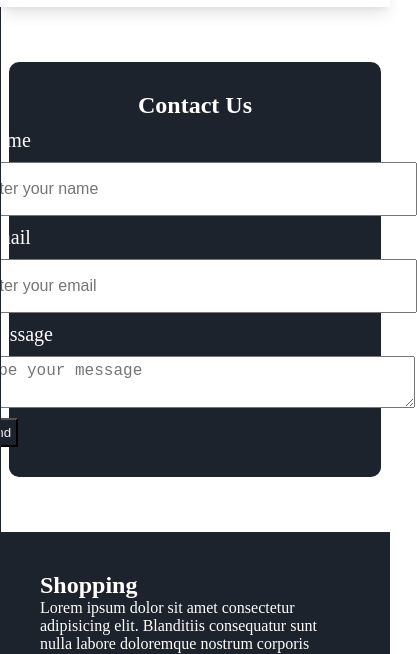
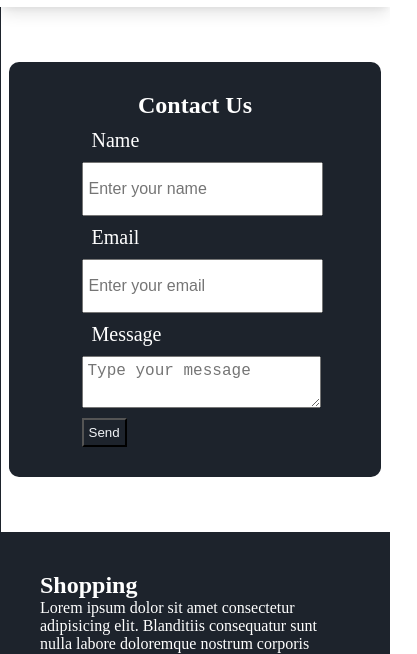
Before and after one commit to Ranjith-Senthilkumar/shopping-website-frontend, a plain HTML site: page contact.html in a window 390 px wide. Shown: the part 40-694 px from the top of the page, 417 px wide, since content can reach past the window. Drawn offline with Linux system fonts and the light colour scheme.

Commit message:
Update style.css
Signed-off-by: Ranjith S <ranjithprofessionalllinkedin@GMAIL.COM>

```diff
--- a/style.css
+++ b/style.css
@@ -277,4 +277,7 @@
     .service-container-2 {
         flex-direction: column;
     }
+
+    .input{
+        width:100%;
 }
```
